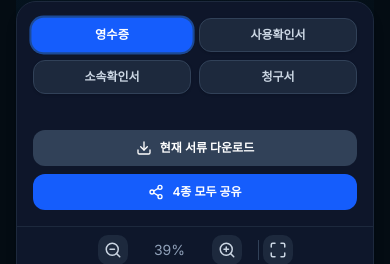
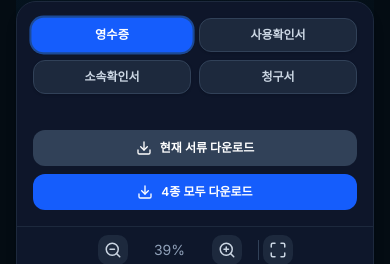
Before and after one commit to KimDongSoo-Kor/Medicare, a Next.js app: page / in a window 390 px wide. Shown: the part 2234-2498 px from the top of the page. Built offline with nearby package versions, Linux system fonts and the light colour scheme.

Commit message:
feat: 모바일/데스크탑 환경에 따라 버튼 이름 동적 적용 (공유/다운로드)

```diff
--- a/src/components/ui/DocumentPreview.tsx
+++ b/src/components/ui/DocumentPreview.tsx
@@ -23,6 +23,8 @@ export const DocumentPreview: React.FC<Props> = ({ data }) => {
     const [activeTab, setActiveTab] = useState<TabType>('RECEIPT');
     const [isGenerating, setIsGenerating] = useState(false);
     const [scale, setScale] = useState(1);
+    // 접속 환경이 모바일인지 여부: 버튼 이름/아이콘 및 공유/다운로드 동작을 결정함
+    const [isMobile, setIsMobile] = useState(false);
 
     // 마우스 드래그 스크롤 상태
     const [isDragging, setIsDragging] = useState(false);
@@ -51,6 +53,13 @@ export const DocumentPreview: React.FC<Props> = ({ data }) => {
     }, []);
 
     // 마운트 시 + 윈도우 리사이즈 시 자동 fit
+    useEffect(() => {
+        // 접속 환경이 모바일인지 감지 (버튼 이름/동작 분기용)
+        const mobile = /Android|webOS|iPhone|iPad|iPod|BlackBerry|IEMobile|Opera Mini/i
+            .test(navigator.userAgent);
+        setIsMobile(mobile);
+    }, []);
+
     useEffect(() => {
         const updateScale = () => setScale(calculateFitScale());
         // 초기 로딩 시 약간의 딜레이 후 계산 (DOM이 그려진 후)
@@ -250,8 +259,11 @@ export const DocumentPreview: React.FC<Props> = ({ data }) => {
                         disabled={isGenerating}
                         className="flex-1 flex justify-center items-center px-4 md:px-8 py-2.5 sm:py-2 bg-blue-600 text-white text-xs md:text-sm font-semibold rounded-lg hover:bg-blue-500 transition-colors disabled:opacity-50 whitespace-nowrap"
                     >
-                        <Share2 size={16} className="mr-2 shrink-0" />
-                        4종 모두 공유
+                        {/* isMobile에 따라 아이콘과 버튼 이름을 다르게 표시 */}
+                        {isMobile
+                            ? <Share2 size={16} className="mr-2 shrink-0" />
+                            : <Download size={16} className="mr-2 shrink-0" />}
+                        {isMobile ? '4종 모두 공유' : '4종 모두 다운로드'}
                     </button>
                 </div>
             </div>
```
